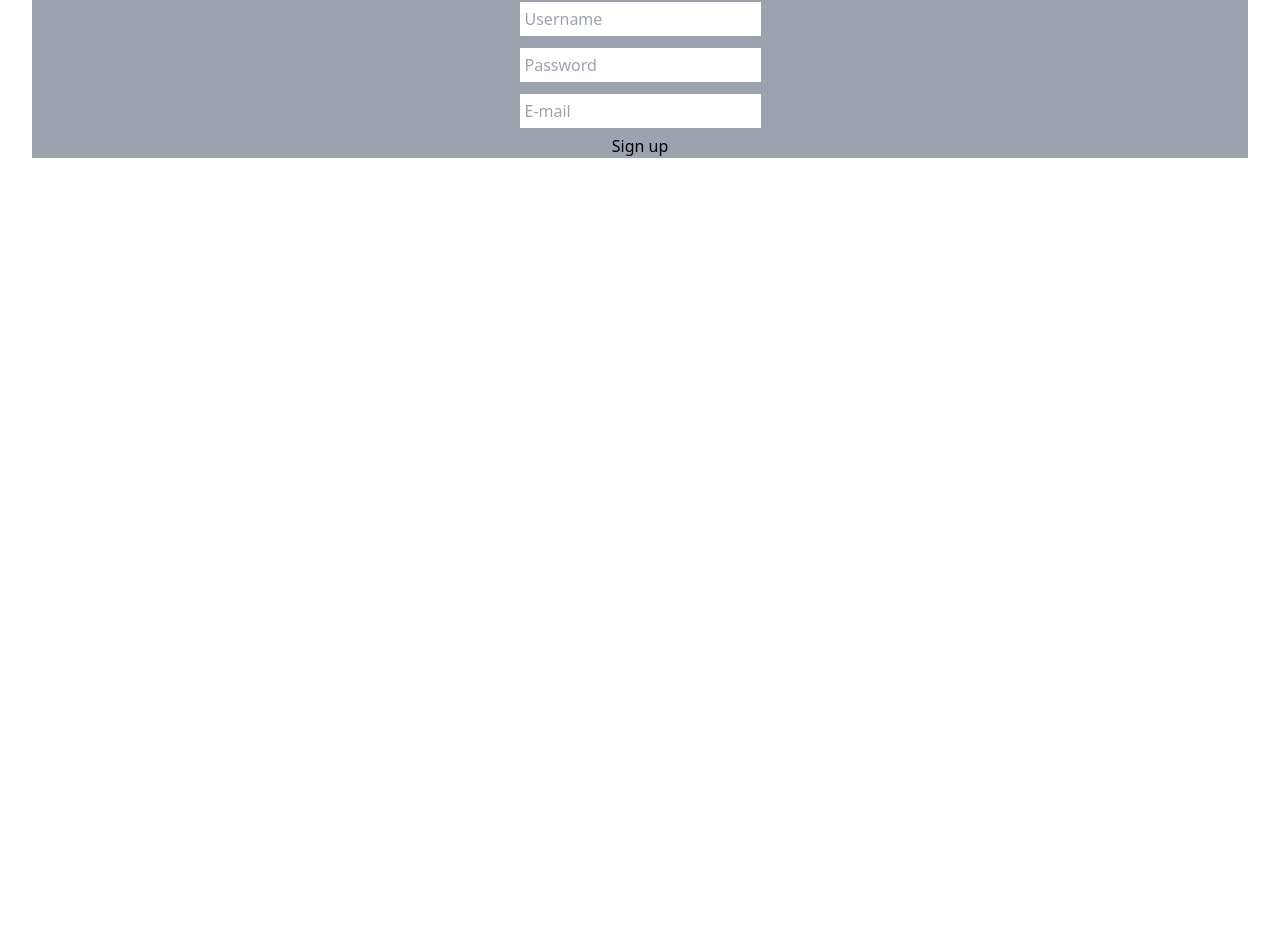
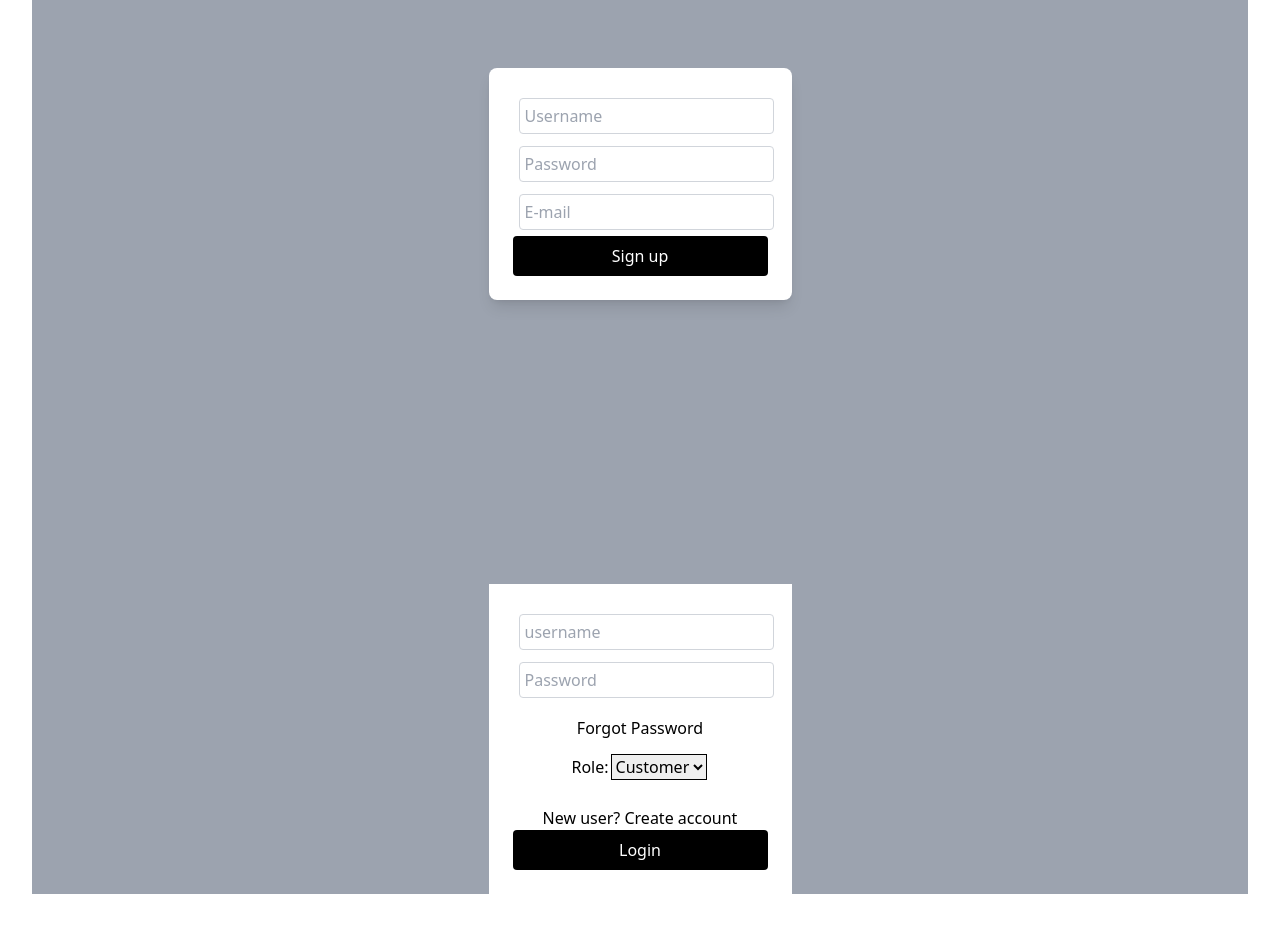
Before and after one commit to mr-tamil-coder/logistics, a React (Vite) app: page / in a window 1280 px wide. Shown: the part 248-1174 px from the top of the page. Before the commit the page ends 800 px from the top, so only its background shows below. Built offline with nearby package versions, Linux system fonts and the light colour scheme.

Commit message:
udpated design of login

```diff
--- a/src/App.jsx
+++ b/src/App.jsx
@@ -9,8 +9,8 @@ function App() {
   return (
     <>
 
+          <SIGUP/>
           <Login />
-          <SIGUP/>
 
     </>
   )
--- a/src/Components/Login.jsx
+++ b/src/Components/Login.jsx
@@ -1,24 +1,42 @@
-import React from 'react'
-import "./login.css"
+import React from "react";
+import "./login.css";
 const Login = () => {
   return (
-    <div className='bg-gray-400'>
-        <h1>Login</h1>
-        <input type="text" className='input-box' placeholder={"username"}/> <br />
-        <input type="text" className='input-box' placeholder={"Password"} /> <br />
-        <p>
-            Forgot Password
-        </p>
-        Role:
-        <select name="role" id="">
+    <div className="bg-gray-400   flex items-center justify-center">
+
+      <div className="bg-red-300">
+        <form action="" className="bg-white p-6">
+          <input
+            type="text"
+            className="input-box mb-4 p-2 border border-gray-300 rounded w-full"
+            placeholder={"username"}
+          />{" "}
+          <br />
+          <input
+            type="text"
+            className="input-box mb-4 p-2 border border-gray-300 rounded w-full"
+            placeholder={"Password"}
+          />{" "}
+          <br />
+          <p className="p-3">Forgot Password</p>
+          <div className="role text-center">
+          Role:
+          <select  id="" className="select-role">
             <option value="Customer">Customer</option>
-            <option value="Shipper">Shipper</option> <option value="Agents">Agents</option> <option value="Port">Port</option>
-        </select>
-        <br />
-        <p>New user? Create account</p>
-        <button>Login</button>
+            <option value="Shipper">Shipper</option>{" "}
+            <option value="Agents">Agents</option>{" "}
+            <option value="Port">Port</option>
+          </select>
+          </div>
+          <br />
+          <p>New user? Create account</p>
+          <button className=" bg-black text-white py-2 px-4 rounded w-full hover:bg-blue-600">
+            Login
+          </button>
+        </form>
+      </div>
     </div>
-  )
-}
+  );
+};
 
-export default Login
+export default Login;
--- a/src/Components/SIGUP.jsx
+++ b/src/Components/SIGUP.jsx
@@ -1,18 +1,36 @@
 import React from "react";
 
-function SIGUP(){
-
-
-    return(
-        <div  className='bg-gray-400'>
-            <form>
-                <input type="text" className="input-box" placeholder="Username"></input><br></br>
-                <input type="password" className="input-box" placeholder="Password"></input><br></br>
-                <input type="email" className="input-box" placeholder="E-mail"></input><br></br>
-               <button className="submit-button">Sign up</button>
-            </form>
-        </div>
-    );
+function SIGNUP() {
+  return (
+    <div className="bg-gray-400 min-h-screen flex items-center justify-center">
+      <form className="bg-white p-6 rounded-lg shadow-lg">
+        <input
+          type="text"
+          className="input-box mb-4 p-2 border border-gray-300 rounded w-full"
+          placeholder="Username"
+        />
+        <br />
+        <input
+          type="password"
+          className="input-box mb-4 p-2 border border-gray-300 rounded w-full"
+          placeholder="Password"
+        />
+        <br />
+        <input
+          type="email"
+          className="input-box mb-4 p-2 border border-gray-300 rounded w-full"
+          placeholder="E-mail"
+        />
+        <br />
+        <button
+          type="submit"
+          className=" bg-black text-white py-2 px-4 rounded w-full hover:bg-blue-600"
+        >
+          Sign up
+        </button>
+      </form>
+    </div>
+  );
 }
 
-export default SIGUP
+export default SIGNUP;
--- a/src/Components/login.css
+++ b/src/Components/login.css
@@ -3,3 +3,8 @@
     padding: 5px;
     margin: 6px;
 }
+
+.select-role{
+    outline: 1px solid black;
+    margin: 3px;
+}
```
Also changed, not shown: src/img/logo.jpg (added).
